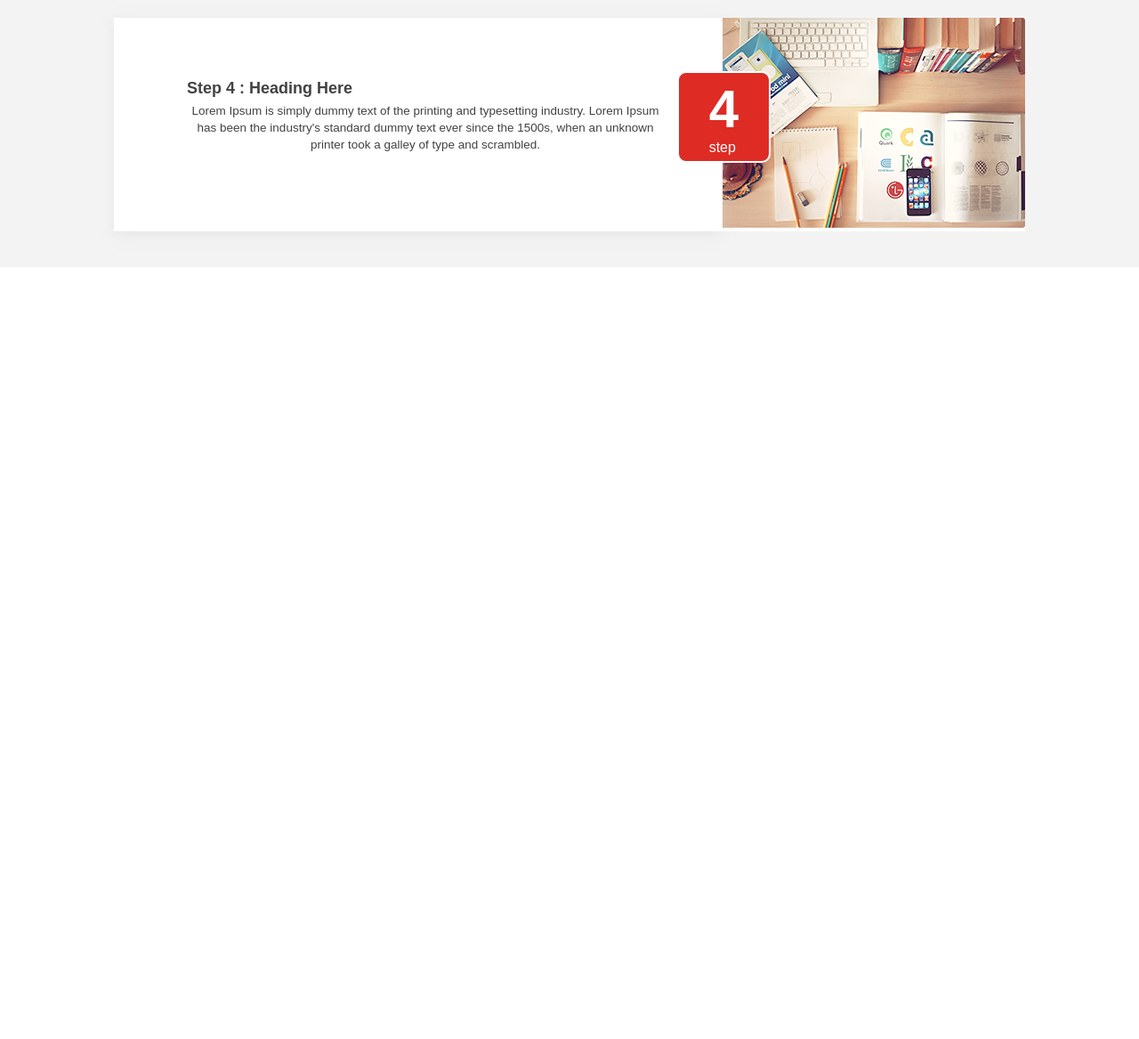
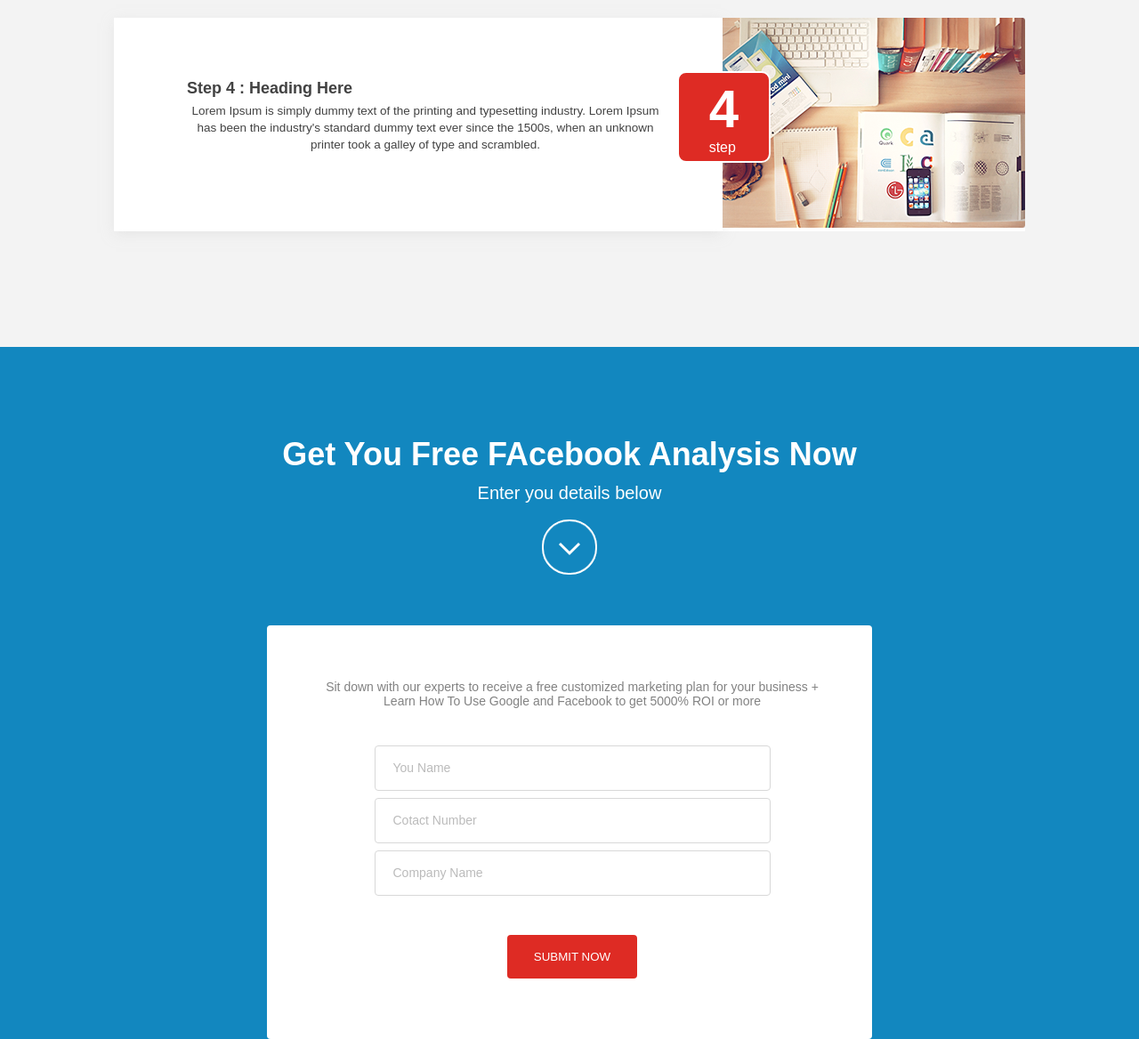
Before and after one commit to emdoct/business, a plain HTML site: page index.html in a window 1280 px wide. Shown: the part 2562-3730 px from the top of the page at 89% size. Before the commit the page ends 2862 px from the top, so only its background shows below. Drawn offline with Linux system fonts and the light colour scheme.

Commit message:
add work block and form block

```diff
--- a/index.html
+++ b/index.html
@@ -171,6 +171,75 @@
 		</div>
 	</div>
 
+	<!-- <div class="work-block">
+		<div class="width-container work-container">
+			<h3>Our Work</h3>
+				<p>We are added our featured works below</p>
+				<span class="white-line"></span>
+
+				<div class="work-card">
+					<div class="work-card__top">
+						<div class="project__name">
+							<h3>Project Name</h3>
+							<p>Facebook marketing</p>
+						</div>
+						<div class="project__img">
+							<img src="img/foto-pick.png" alt="foto icon">
+						</div>
+
+						<div class="project__name">
+							<h3>Project Name</h3>
+							<p>Landing page</p>
+						</div>
+						<div class="project__img">
+							<img src="img/tree-pick.png" alt="tree icon">
+						</div>
+					</div>
+
+					<div class="work-card__bottom">
+
+						<div class="project__img">
+							<img src="img/woter-pick.png" alt="foto icon">
+						</div>
+
+						<div class="project__name">
+							<h3>Project Name</h3>
+							<p>Landing page</p>
+						</div>
+
+						<div class="project__img">
+							<img src="img/forest-pick.png" alt="foto icon">
+						</div>
+
+						<div class="project__name">
+							<h3>Project Name</h3>
+							<p>Facebook marketing</p>
+						</div>
+					</div>
+				</div>
+		</div>
+	</div> -->
+
+	<div class="analysis-block">
+		<div class="width-container analysis-container">
+			<h3>Get You Free FAcebook Analysis Now</h3>
+			<p>Enter you details below</p>
+			<a href="" class="analysis__btn"><img src="img/btn-icon.png" alt=""></a>
+
+			<div class="analysis-form__feeld">
+				<p>Sit down with our experts to receive a free customized marketing plan for your business + Learn How To Use Google and Facebook to get 5000% ROI or more</p>
+
+				<form action="submit">
+					<input type="text" placeholder="You Name">
+					<input type="text" placeholder="Cotact Number">
+					<input type="text" placeholder="Company Name">
+
+					<button class="analysis-form__btn">SUBMIT NOW</button>
+				</form>
+			</div>
+		</div>
+	</div>
+
 
 
 </body>
--- a/style.css
+++ b/style.css
@@ -319,6 +319,7 @@
 
 .approch-block {
 	background-color: #f3f3f3;
+	padding-bottom: 90px;
 }
 
 	.approch-container {
@@ -404,6 +405,150 @@
 		font-size: 60px;
 
 
+	}
+
+.work-block {
+	background-color: #de2b24;
+}
+
+	.work-container {
+		flex-direction: column;
+		align-items: center;
+		padding-bottom: 128px;
+	}
+
+	.work-container h3 {
+		margin-top: 110px;
+		color: #ffffff;
+		font-size: 36px;
+	}
+
+	.work-container p {
+		margin-top: 10px;
+		color: #ffffff;
+		font-size: 20px;
+	}
+
+	.white-line {
+		content: " ";
+		display: inline-block;
+		margin-top: 17px;
+		width: 47px;
+		height:  5px;
+		background-color: #ffffff;
+	}
+
+	.work-card {
+		margin-top: 46px;
+	}
+
+	.work-card__top, .work-card__bottom {
+		display: flex;
+	}
+
+	.project__name {
+		background-color: #f35e59;
+		background-image: url('img/plane-icon.png');
+		background-repeat: no-repeat;
+		background-position: 107px 75px;
+		text-align: center;
+		width: 255px;
+
+	}
+
+	.project__name h3 {
+		font-size: 26px;
+		margin-top: 138px;
+	}
+
+	.project__name p {
+		font-size: 16px;
+	}
+
+.analysis-block {
+	background-color: #1287bf;
+}
+
+	.analysis-container {
+		flex-direction: column;
+		align-items: center;
+	}
+
+	.analysis-container h3 {
+		color: #ffffff;
+		margin-top: 100px;
+		font-size: 36px;
+	}
+
+	.analysis-container p {
+		color: #ffffff;
+		margin-top: 11px;
+		font-size: 20px;
+		text-align: center;
+	}
+
+	.analysis__btn {
+		margin-top: 18px;
+
+	}
+
+	.analysis__btn img {
+		border: 2px solid #ffffff;
+		border-radius: 30px;
+	}
+
+	.analysis-form__feeld {
+		background-color: #ffffff;
+		margin-top: 53px;
+		padding: 50px 60px 68px 66px;
+		max-width: 680px;
+		box-sizing: border-box;
+		border-radius: 4px;
+	}
+
+	.analysis-form__feeld p {
+		color: #828282;
+		font-size: 14px;
+		margin-bottom: 42px;
+	}
+
+	.analysis-form__feeld form {
+		display: flex;
+		flex-direction: column;
+
+
+	}
+
+	.analysis-form__feeld input {
+		max-width: 445px;
+		width: 100%;
+		padding: 17px 0 17px 20px;
+
+		border: 1px solid #d8d8d8;
+		border-radius: 4px;
+		box-sizing: border-box;
+		margin: 0 auto 8px auto;
+	}
+
+	.analysis-form__feeld input::placeholder {
+		color: #bbbbbb;
+		font-size: 14px;
+	}
+
+	.analysis-form__feeld input:active {
+		border: 1px solid #1287bf;
+		border: none;
+	}
+
+	.analysis-form__btn {
+		max-width: 160px;
+		color: #ffffff;
+		background-color: #de2b24;
+		padding: 17px 30px;
+		border: none;
+		border-radius: 4px;
+		box-sizing: border-box;
+		margin: 36px auto 0 auto;
 	}
 
 
```
Also changed, not shown: img/btn-icon.png (added), img/forest-pick.png (added), img/foto-pick.png (added), img/plane-icon.png (added), img/tree-pick.png (added), img/woter-pick.png (added).
